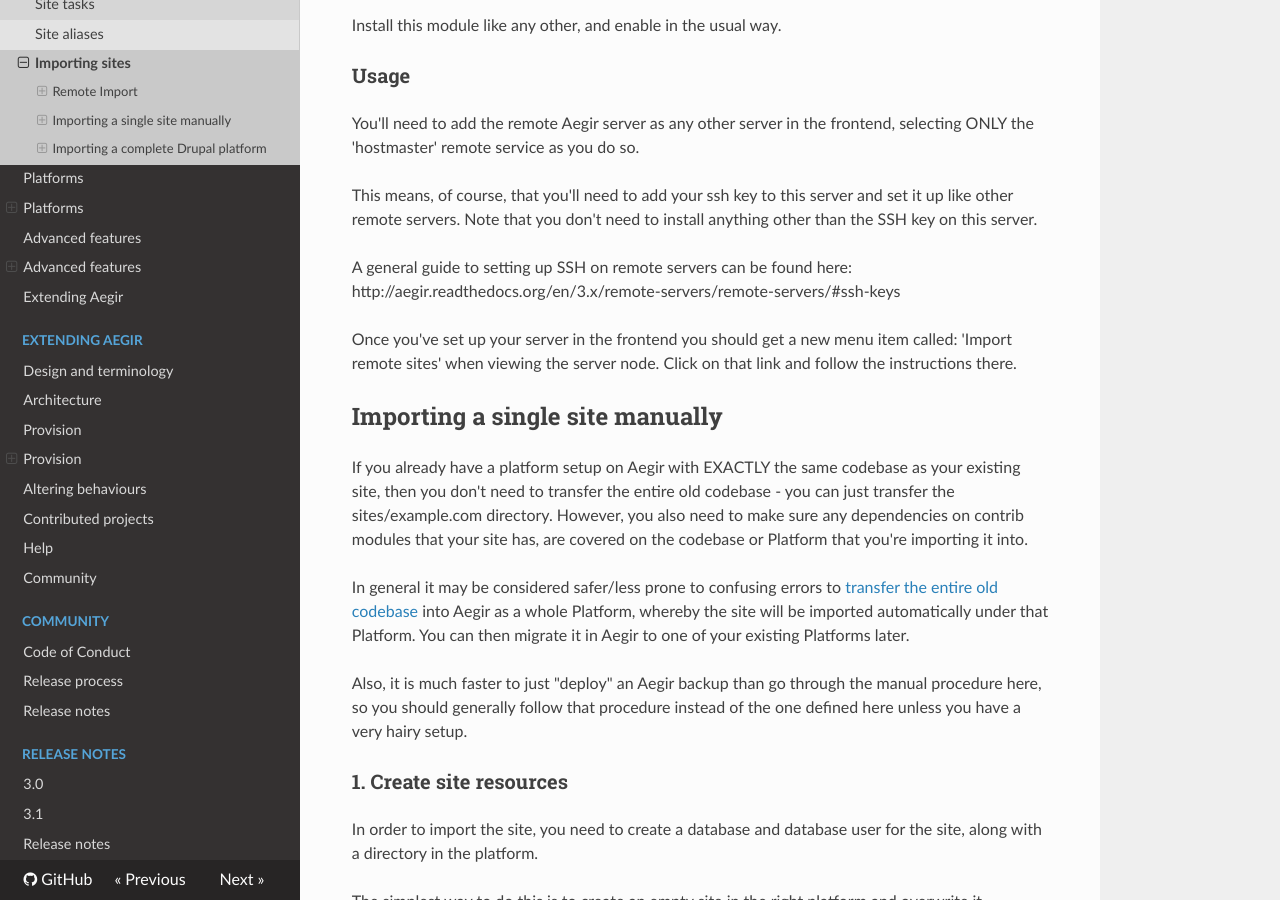
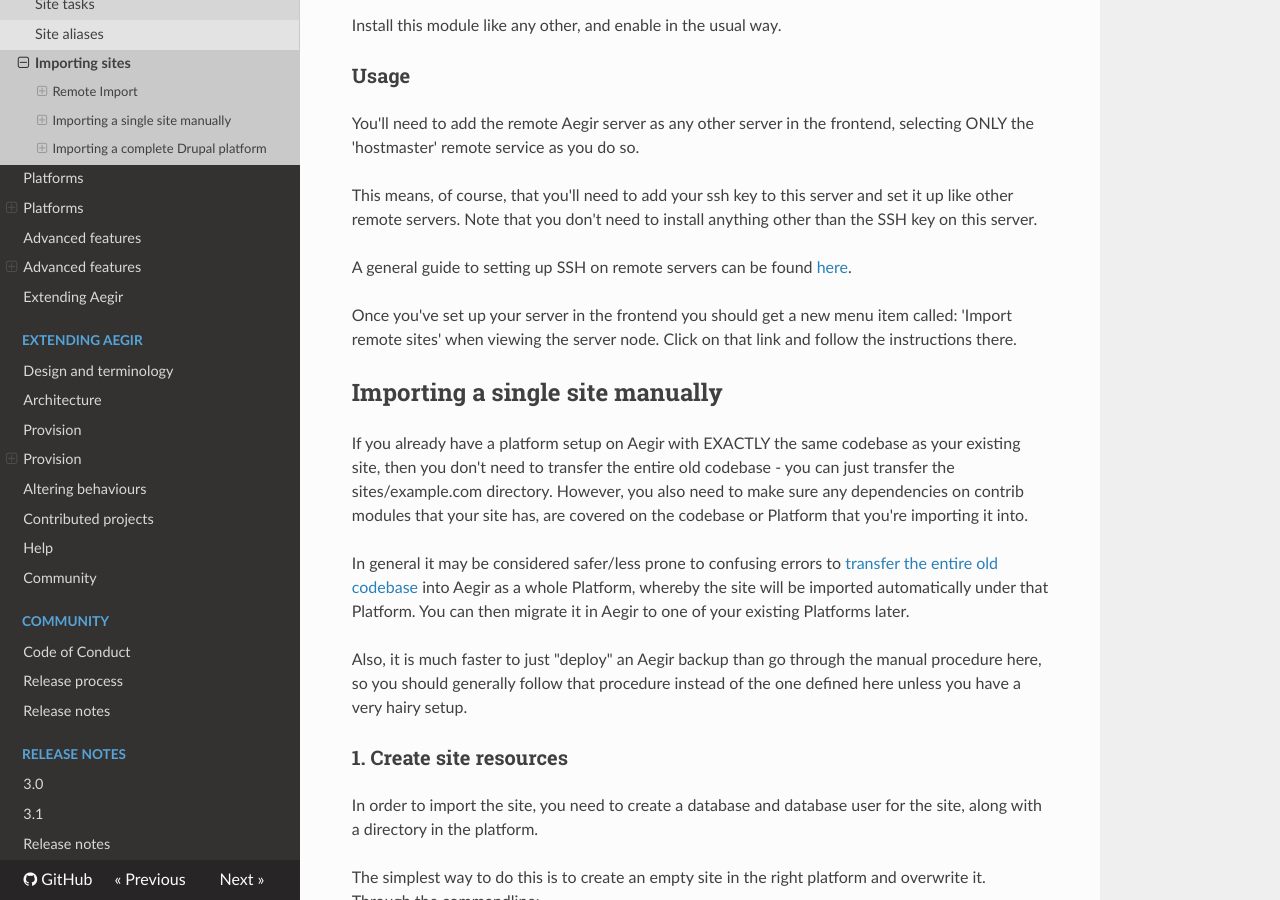
Before and after one commit to aegir-project/documentation, an MkDocs documentation site: the page built from docs/usage/sites/importing.md, in a window 1280 px wide and 900 px high, scrolled down 852 px. Built offline with MkDocs 1.6.1, drawn with Linux system fonts in a browser that asks for light colours; nearby versions of some CDN libraries; old or Windows-style settings are respelled for this version of MkDocs; some of the changed lines change nothing that is shown.

Commit message:
Importing: Update link to SSH keys guide

```diff
--- a/docs/usage/sites/importing.md
+++ b/docs/usage/sites/importing.md
@@ -31,8 +31,7 @@
 set it up like other remote servers. Note that you don't need to install
 anything other than the SSH key on this server.
 
-A general guide to setting up SSH on remote servers can be found here:
-http://aegir.readthedocs.org/en/3.x/remote-servers/remote-servers/#ssh-keys
+A general guide to setting up SSH on remote servers can be found [here](http://aegir.readthedocs.org/en/3.x/usage/advanced/remote-servers/#ssh-keys).
 
 Once you've set up your server in the frontend you should get a new menu item
 called: 'Import remote sites' when viewing the server node. Click on that link
```
